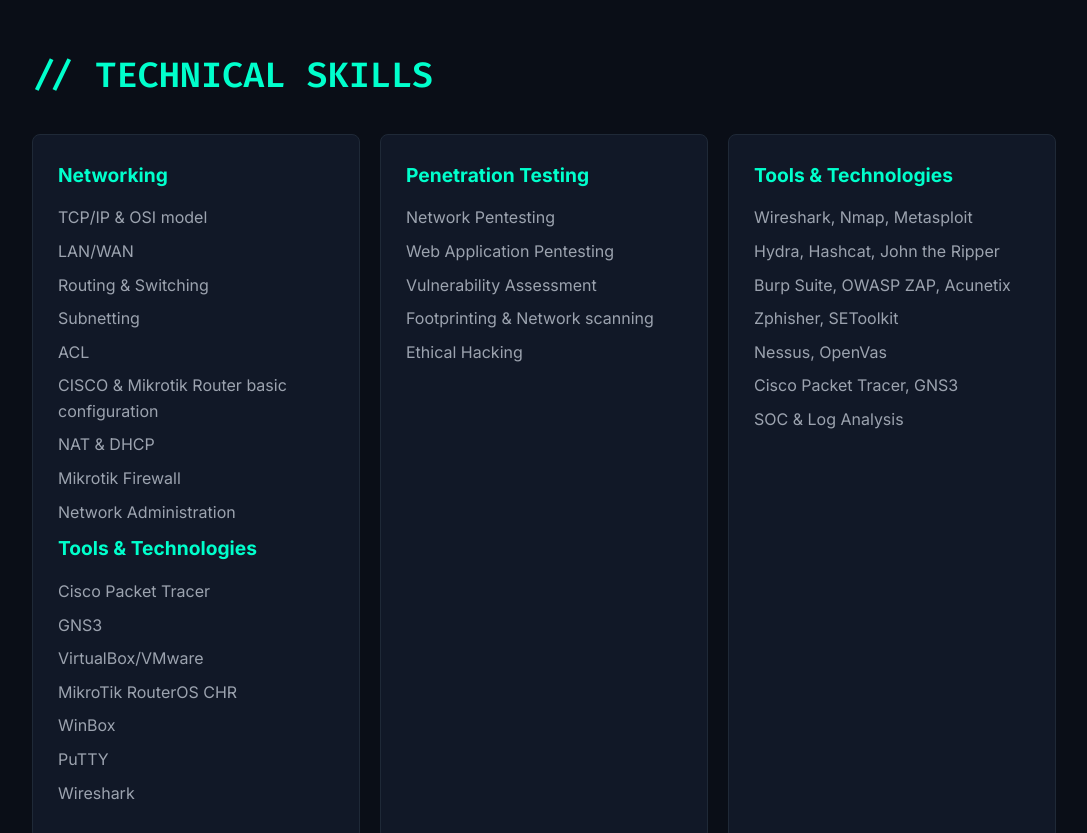
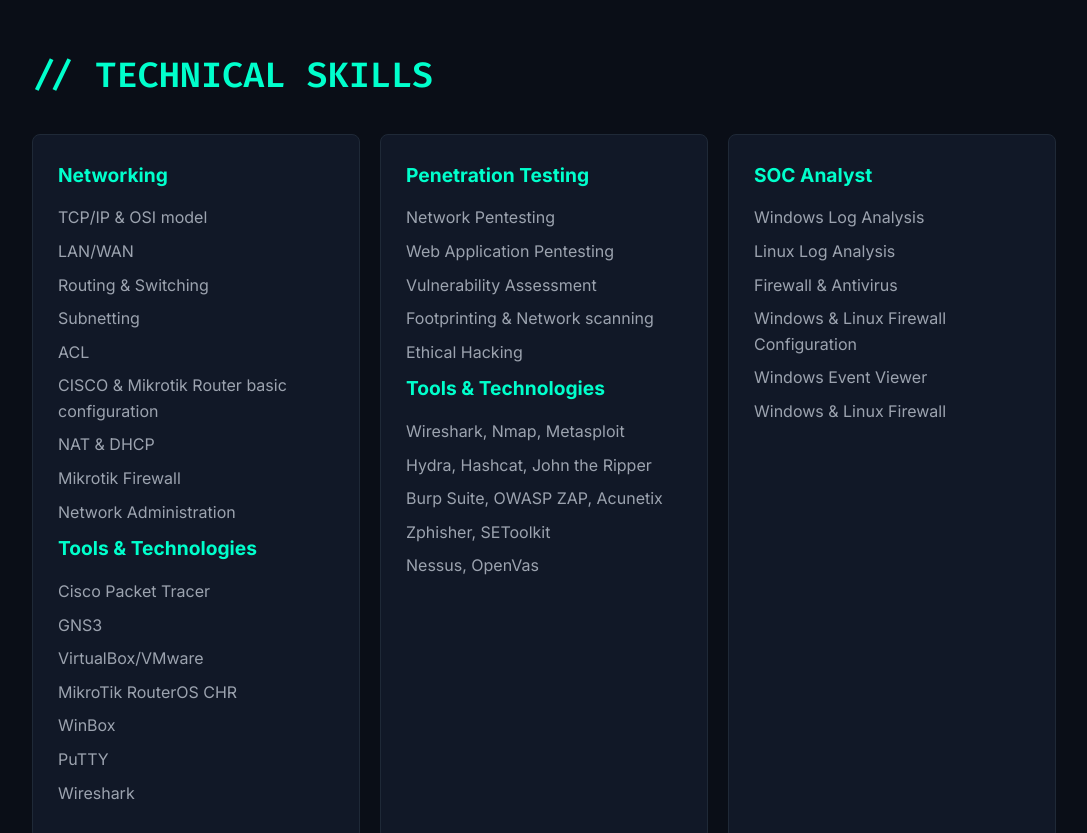
Before and after one commit to m0hammedm0az/cybersecurity-portfolio, a plain HTML site: page index.html in a window 1280 px wide. Shown: the part 1340-2173 px from the top of the page, without its empty margins (96-1183 px from the left). Drawn offline with Linux system fonts and the light colour scheme.

Commit message:
Update index.html

```diff
--- a/index.html
+++ b/index.html
@@ -351,6 +351,7 @@
                      <li>WinBox</li>
                      <li>PuTTY</li>
                      <li>Wireshark</li>
+                 </ul>
             </div>
             <div class="skill-card">
                 <h3>Penetration Testing</h3>
@@ -361,17 +362,28 @@
                     <li>Footprinting & Network scanning</li>
                     <li>Ethical Hacking</li>
                 </ul>
-            </div>
-            <div class="skill-card">
                 <h3>Tools & Technologies</h3>
                 <ul>
                     <li>Wireshark, Nmap, Metasploit</li>
                     <li>Hydra, Hashcat, John the Ripper</li>
                     <li>Burp Suite, OWASP ZAP, Acunetix</li>
                     <li>Zphisher, SEToolkit</li>
-                    <li>Nessus, OpenVas</li>
-                    <li>Cisco Packet Tracer, GNS3</li>
-                    <li>SOC & Log Analysis</li>
+                    </li>Nessus, OpenVas</li>
+                </ul>
+
+            </div>
+            <div class="skill-card">
+                <h3>SOC Analyst</h3>
+                <ul>
+                    <li>Windows Log Analysis</li>
+                    <li>Linux Log Analysis</li>
+                    <li>Firewall & Antivirus</li>
+                    <li>Windows & Linux Firewall Configuration</li>
+
+                </ul>
+                <ul>
+                    <li>Windows Event Viewer</li>
+                    <li>Windows & Linux Firewall</li>
                 </ul>
             </div>
         </div>
```
